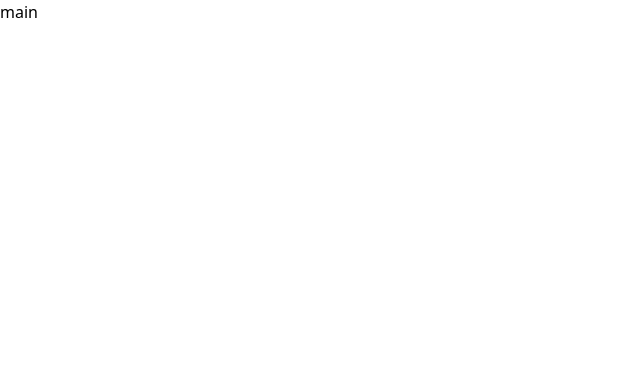
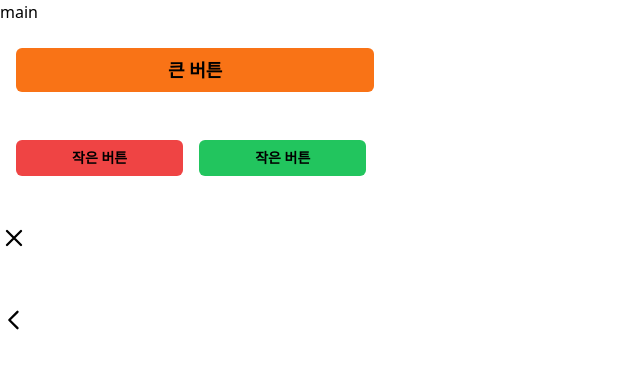
Before and after one commit to uhbooba/frontend, a React (Vite) app: page / in a window 1280 px wide. Shown: the top 368 px of the page, without its empty margins (0-640 px from the left). Built offline with nearby package versions, Linux system fonts and the light colour scheme.

Commit message:
Feat: add common-button

```diff
--- a/index.html
+++ b/index.html
@@ -1,4 +1,4 @@
-<!DOCTYPE html>
+<!doctype html>
 <html lang="en">
   <head>
     <meta charset="UTF-8" />
--- a/package.json
+++ b/package.json
@@ -36,7 +36,7 @@
     "tailwindcss": "^3.4.10",
     "typescript": "^5.5.3",
     "typescript-eslint": "^8.0.1",
-    "vite": "^5.4.1",
+    "vite": "^5.4.3",
     "vite-tsconfig-paths": "^5.0.1"
   }
 }
--- /dev/null
+++ b/src/components/common/BackButton.tsx
@@ -0,0 +1,29 @@
+import React from 'react';
+
+type BackButtonProps = {
+  onClick?: () => void;
+  className?: string;
+};
+
+const BackButton: React.FC<BackButtonProps> = ({ onClick, className }) => {
+  return (
+    <button onClick={onClick} className={className}>
+      <svg
+        xmlns='http://www.w3.org/2000.svg'
+        fill='none'
+        viewBox='0 0 24 24'
+        strokeWidth={2}
+        stroke='black'
+        className='h-7 w-7 hover:h-10 hover:w-10'
+      >
+        <path
+          strokeLinecap='round'
+          strokeLinejoin='round'
+          d='M15 19l-7-7 7-7'
+        />
+      </svg>
+    </button>
+  );
+};
+
+export default BackButton;
--- /dev/null
+++ b/src/components/common/Button.tsx
@@ -0,0 +1,49 @@
+import React from 'react';
+import clsx from 'clsx';
+
+const BUTTON_SIZES = {
+  large: 'py-2 px-38 text-lg',
+  small: 'py-2 px-15 text-sm',
+};
+
+const BUTTON_COLORS = {
+  orange: 'bg-orange-500 hover:bg-orange-600 hover:text-white',
+  red: 'bg-red-500 hover:bg-red-600 hover:text-white',
+  green: 'bg-green-500 hover:bg-green-600 hover:text-white',
+};
+
+type ButtonProps = {
+  label: string;
+  size?: keyof typeof BUTTON_SIZES;
+  color?: keyof typeof BUTTON_COLORS;
+  onClick?: () => void;
+  disabled?: boolean;
+  className?: string;
+};
+
+const Button: React.FC<ButtonProps> = ({
+  label,
+  size = 'large',
+  color = 'orange',
+  onClick,
+  disabled = false,
+  className,
+}) => {
+  return (
+    <button
+      className={clsx(
+        'rounded-md font-bold transition duration-300 ease-in-out focus:outline-none',
+        BUTTON_COLORS[color],
+        BUTTON_SIZES[size],
+        disabled && 'cursor-not-allowed opacity-50',
+        className,
+      )}
+      onClick={onClick}
+      disabled={disabled}
+    >
+      {label}
+    </button>
+  );
+};
+
+export default Button;
--- /dev/null
+++ b/src/components/common/XButton.tsx
@@ -0,0 +1,30 @@
+import React from 'react';
+import clsx from 'clsx';
+
+type XButtonProps = {
+  onClick?: () => void;
+  className?: string;
+};
+
+const XButton: React.FC<XButtonProps> = ({ onClick, className }) => {
+  return (
+    <button className={clsx(className)} onClick={onClick}>
+      <svg
+        xmlns='http://www.w3.org/2000/svg'
+        fill='none'
+        viewBox='0 0 24 24'
+        strokeWidth={2}
+        stroke='black'
+        className='h-7 w-7 hover:h-10 hover:w-10'
+      >
+        <path
+          strokeLinecap='round'
+          strokeLinejoin='round'
+          d='M6 18L18 6M6 6l12 12'
+        />
+      </svg>
+    </button>
+  );
+};
+
+export default XButton;
--- a/src/pages/Main.tsx
+++ b/src/pages/Main.tsx
@@ -1,5 +1,30 @@
+import Button from '../components/common/Button';
+import XButton from '@/components/common/XButton';
+import BackButton from '@/components/common/BackButton';
+
 const Main = () => {
-  return <div>main</div>;
+  console.log('메인 컴포넌트 렌더링 확인영');
+  return (
+    <div>
+      main
+      <br />
+      <br />
+      <Button label='큰 버튼' size='large' color='orange' className='ml-4' />
+      <br />
+      <br />
+      <br />
+      <Button label='작은 버튼' size='small' color='red' className='ml-4' />
+      <Button label='작은 버튼' size='small' color='green' className='ml-4' />
+      <br />
+      <br />
+      <br />
+      <XButton />
+      <br />
+      <br />
+      <br />
+      <BackButton />
+    </div>
+  );
 };
 
 export default Main;
--- a/tailwind.config.js
+++ b/tailwind.config.js
@@ -2,7 +2,12 @@
 export default {
   content: ['./index.html', './src/**/*.{js,ts,jsx,tsx}'],
   theme: {
-    extend: {},
+    extend: {
+      padding: {
+        38: '9.5rem',
+        15: '3.5rem',
+      },
+    },
   },
   plugins: [],
 };
```
Also changed, not shown: 1 other file (tests, documents, lock files or other folders).
